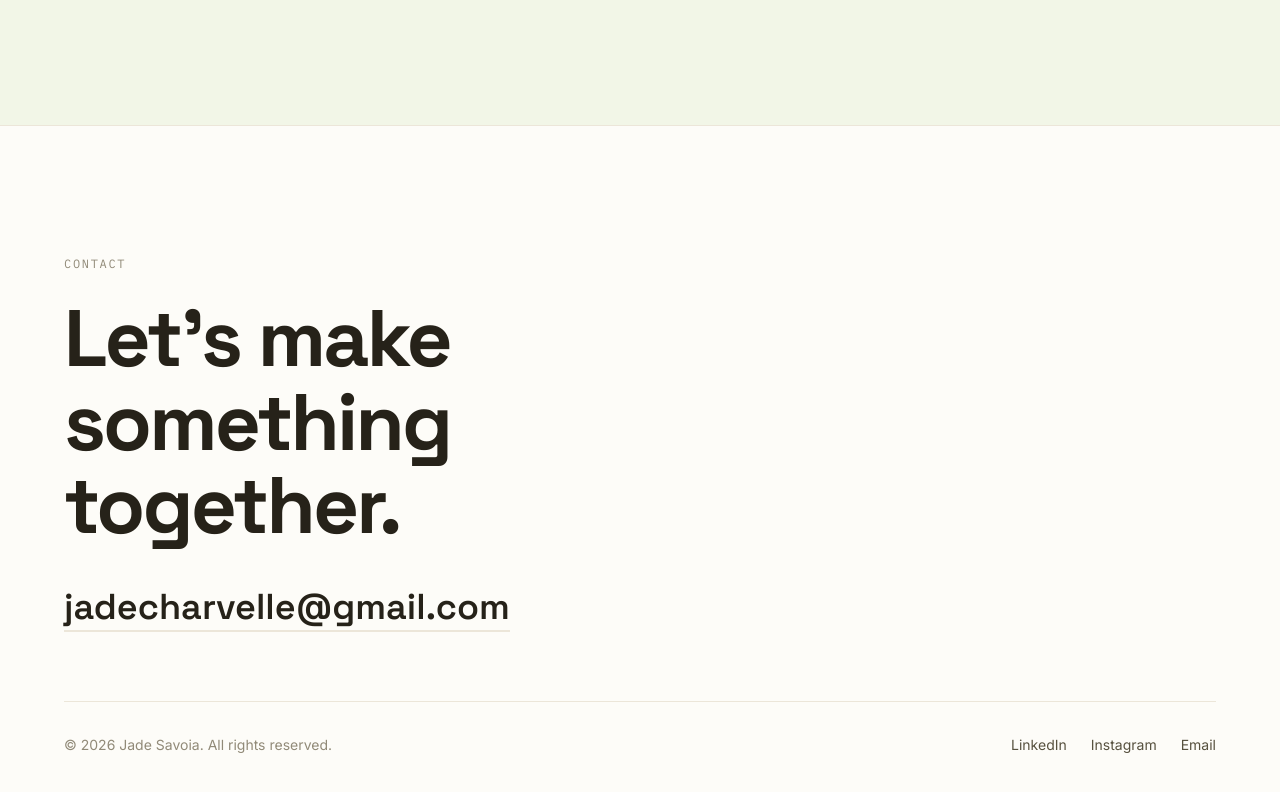
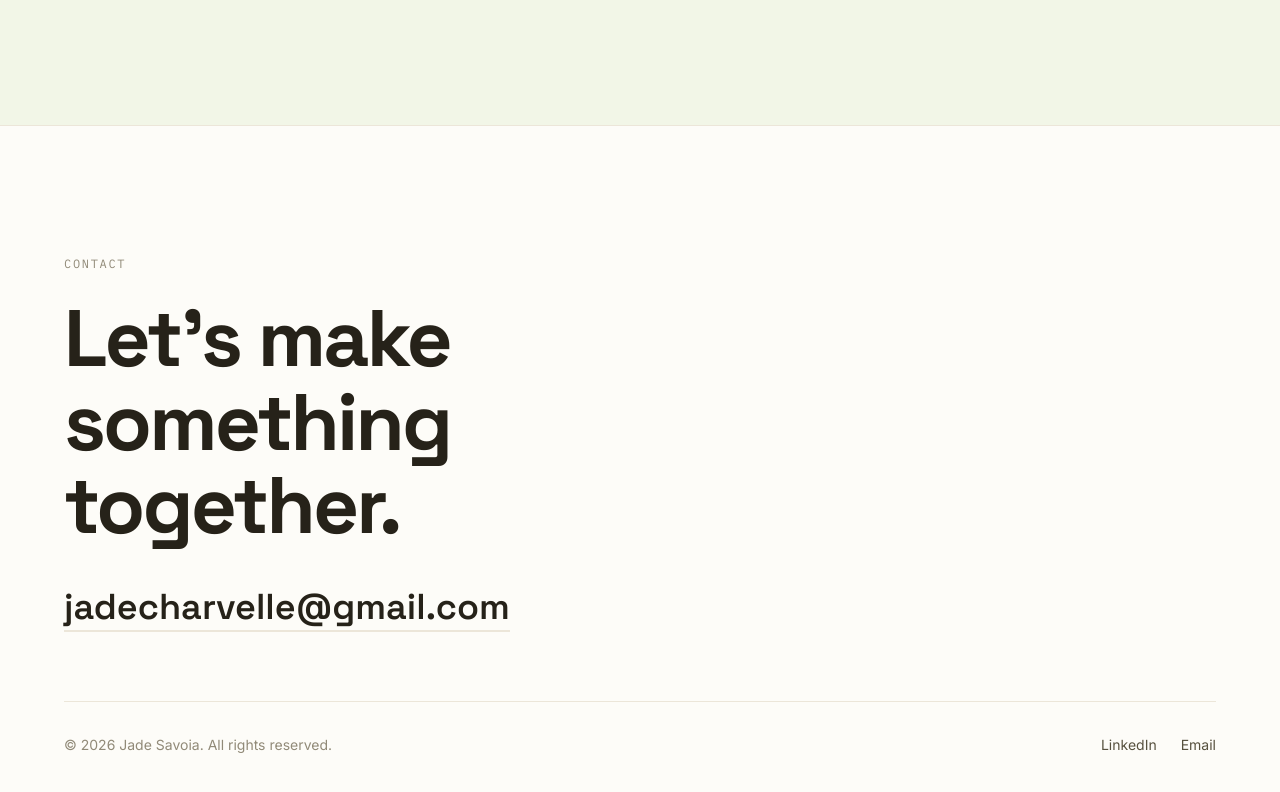
Before and after one commit to JadeThrasher/Portfolio, a plain HTML site: page index.html in a window 1280 px wide. Shown: the part 3410-4202 px from the top of the page. Drawn offline with Linux system fonts and the light colour scheme.

Commit message:
Remove Instagram link from footer
Co-Authored-By: Claude Sonnet 4.6 <noreply@anthropic.com>

```diff
--- a/index.html
+++ b/index.html
@@ -342,7 +342,6 @@
     <span>© 2026 Jade Savoia. All rights reserved.</span>
     <div class="socials">
       <a href="https://www.linkedin.com/in/jade-savoia" aria-label="LinkedIn" target="_blank" rel="noopener">LinkedIn</a>
-      <a href="#" aria-label="Instagram">Instagram</a>
       <a href="mailto:jadecharvelle@gmail.com">Email</a>
     </div>
   </div>
```
